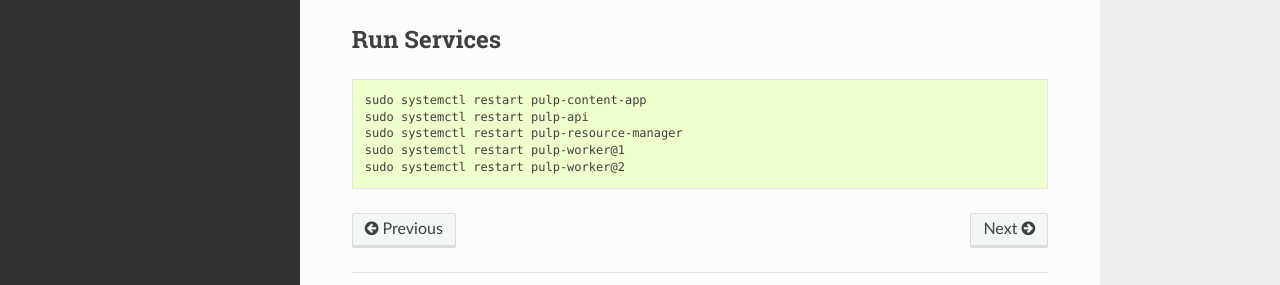
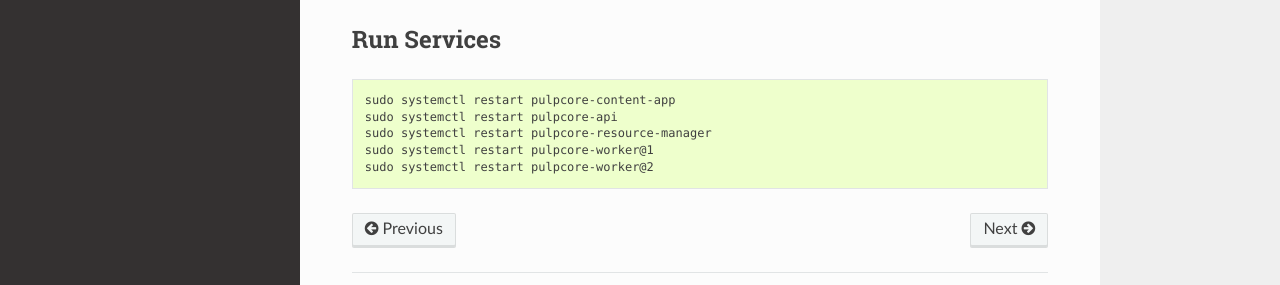
Before and after one commit to pulp/pulp_deb, a Sphinx documentation site: the page built from docs/installation.rst, in a window 1280 px wide and 1342 px high. Shown: the part 964-1249 px from the top of the window. Built offline with Sphinx 7.4.7 and the Read the Docs theme 2.0.0, drawn with Linux system fonts in a browser that asks for light colours.

Commit message:
Rename pulp services
closes #4554
https://pulp.plan.io/issues/4554

```diff
--- a/docs/installation.rst
+++ b/docs/installation.rst
@@ -56,8 +56,8 @@ Run Services
 
 .. code-block:: bash
 
-   sudo systemctl restart pulp-content-app
-   sudo systemctl restart pulp-api
-   sudo systemctl restart pulp-resource-manager
-   sudo systemctl restart pulp-worker@1
-   sudo systemctl restart pulp-worker@2
+   sudo systemctl restart pulpcore-content-app
+   sudo systemctl restart pulpcore-api
+   sudo systemctl restart pulpcore-resource-manager
+   sudo systemctl restart pulpcore-worker@1
+   sudo systemctl restart pulpcore-worker@2
```
Also changed, not shown: 1 other file.
